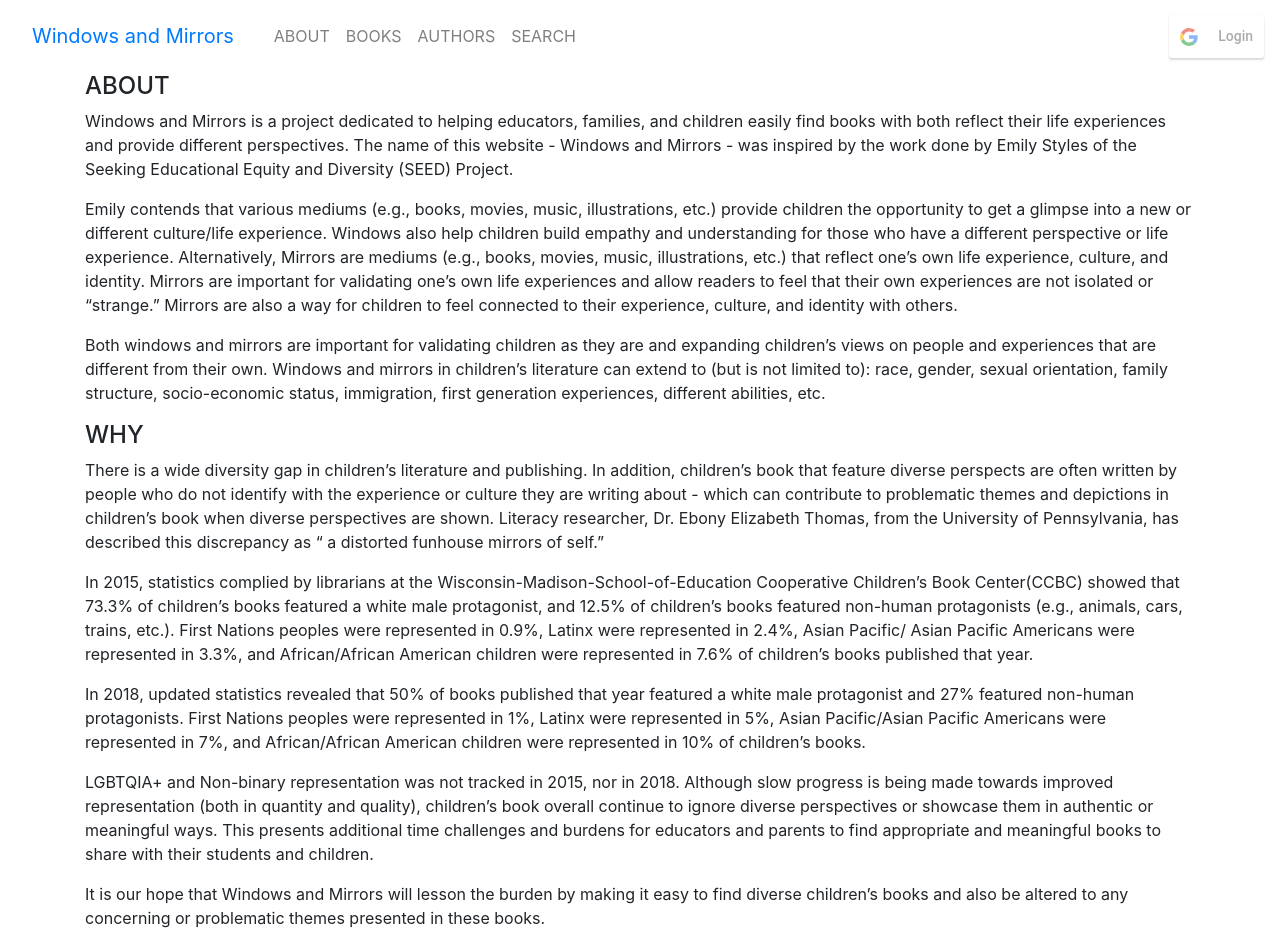
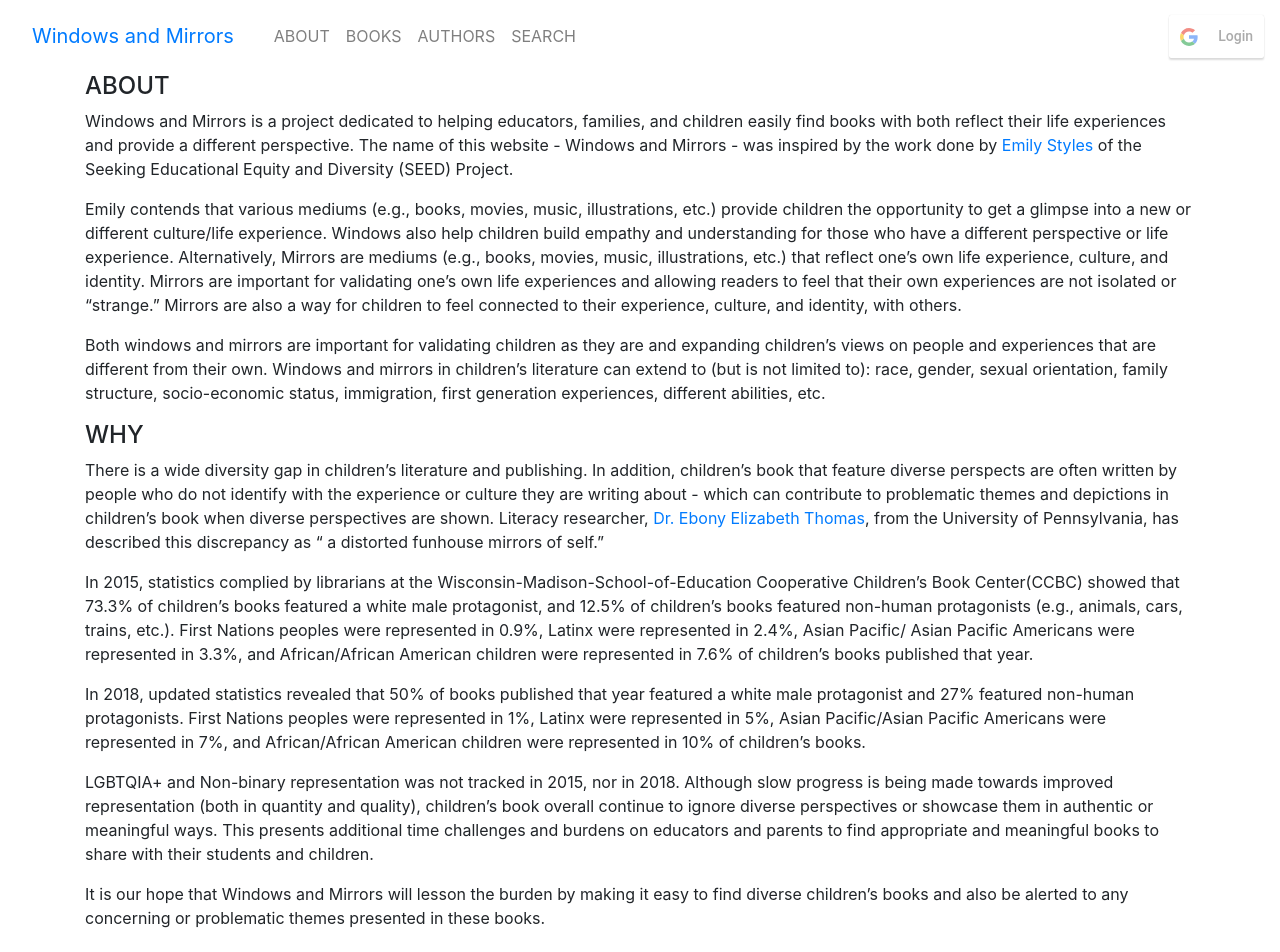
Before and after one commit to M-Burr/windows_and_mirrors_frontend, a React (Create React App) app: page /about in a window 1280 px wide. Shown: the top 952 px of the page. Built offline with nearby package versions, Linux system fonts and the light colour scheme.

Commit message:
fixed spelling errors & indentation mistakes

```diff
--- a/src/Components/About.js
+++ b/src/Components/About.js
@@ -10,16 +10,16 @@ export class About extends Component {
           <h4>ABOUT</h4>
           <p>
           Windows and Mirrors is a project dedicated to helping educators, families, and children easily find books with both reflect their life experiences and
-          provide different perspectives. The name of this website - Windows and Mirrors - was inspired by the work done by Emily Styles of the Seeking
+          provide a different perspective. The name of this website - Windows and Mirrors - was inspired by the work done by <a href="https://nationalseedproject.org/SEED-Directors-and-Year-Round-Staff/emily-style">Emily Styles</a> of the Seeking
           Educational Equity and Diversity (SEED) Project.
           </p>
           <p>
           Emily contends that various mediums (e.g., books, movies, music, illustrations, etc.) provide children the opportunity to get a glimpse into a
           new or different culture/life experience. Windows also help children build empathy and understanding for those who have a different
           perspective or life experience. Alternatively, Mirrors are mediums (e.g., books, movies, music, illustrations, etc.) that reflect one’s own
-          life experience, culture, and identity. Mirrors are important for validating one’s own life experiences and allow readers to feel that their
+          life experience, culture, and identity. Mirrors are important for validating one’s own life experiences and allowing readers to feel that their
           own experiences are not isolated or “strange.” Mirrors are also a way for children to feel connected to their experience, culture, and
-          identity with others.
+          identity, with others.
           </p>
           <p>
           Both windows and mirrors are important for validating children as they are and expanding children’s views on people and experiences that
@@ -31,7 +31,7 @@ export class About extends Component {
           <p>
           There is a wide diversity gap in children’s literature and publishing. In addition, children’s book that feature diverse perspects are often
           written by people who do not identify with the experience or culture they are writing about - which can contribute to problematic themes and
-          depictions in children’s book when diverse perspectives are shown. Literacy researcher, Dr. Ebony Elizabeth Thomas, from the
+          depictions in children’s book when diverse perspectives are shown. Literacy researcher, <a href="https://www.gse.upenn.edu/academics/faculty-directory/thomas">Dr. Ebony Elizabeth Thomas</a>, from the
           University of Pennsylvania, has described this discrepancy as “ a distorted funhouse mirrors of self.”
           </p>
           <p>
@@ -48,11 +48,11 @@ export class About extends Component {
           <p>
           LGBTQIA+ and Non-binary representation was not tracked in 2015, nor in 2018. Although slow progress is being made towards improved representation
           (both in quantity and quality), children’s book overall continue to ignore diverse perspectives or showcase them in authentic or meaningful ways.
-          This presents additional time challenges and burdens  for  educators and parents to find appropriate and meaningful books to share with their
+          This presents additional time challenges and burdens on educators and parents to find appropriate and meaningful books to share with their
           students and children.
           </p>
           <p>
-          It is our hope that Windows and Mirrors will lesson the burden by making it easy to find diverse children’s books and also be altered to any
+          It is our hope that Windows and Mirrors will lesson the burden by making it easy to find diverse children’s books and also be alerted to any
           concerning or problematic themes presented in these books.
           </p>
           <br/>
--- a/src/Components/AuthorDetails.js
+++ b/src/Components/AuthorDetails.js
@@ -49,10 +49,12 @@ class AuthorDetails extends Component{
 
       )
     })
+
+    const displayRating = (this.state.authorRating * 100) / 100
     return(
       <div>
       <h2>{this.state.authorName}</h2>
-      <h4>Average Rating: {this.state.authorRating}</h4>
+      <h4>Average Rating: {Math.round(displayRating)}</h4>
       <h5>Topics Covered: {topics}</h5>
       <Table>
         <thead>
```
